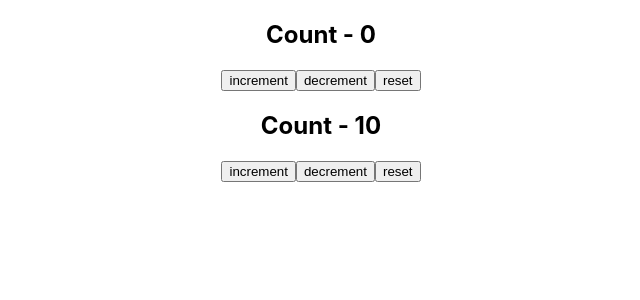
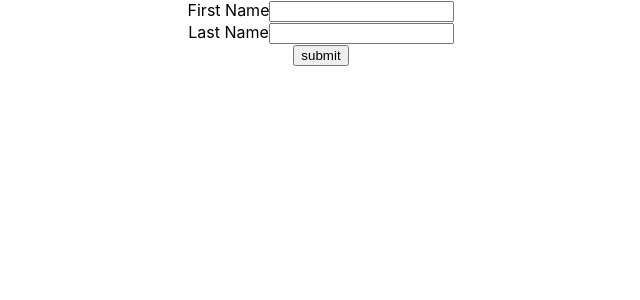
Before and after one commit to ReactJS-Avenger/try-react, a React (Create React App) app: page / in a window 1280 px wide. Shown: the top 300 px of the page, without its empty margins (319-959 px from the left). Built offline with nearby package versions, Linux system fonts and the light colour scheme.

Commit message:
useInput - customHooks

```diff
--- a/src/App.js
+++ b/src/App.js
@@ -27,6 +27,7 @@
 import DocTitleTwo from './components/CustomHookExample/DocTitleTwo';
 import CounterHookOne from './components/CustomHookExample/CounterHookOne';
 import CounterHookTwo from './components/CustomHookExample/CounterHookTwo';
+import UseForm from './components/CustomHookExample/UserForm';
 
 export const userContext = React.createContext();
 export const channelContext = React.createContext();
@@ -62,8 +63,9 @@
       {/* <HookTimer/> */}
       {/* <DocTitleOne/>
       <DocTitleTwo/> */}
-      <CounterHookOne/>
-      <CounterHookTwo/>
+      {/* <CounterHookOne/>
+      <CounterHookTwo/> */}
+      <UseForm/>
     </div>
   );
 }
--- /dev/null
+++ b/src/components/CustomHookExample/UserForm.js
@@ -0,0 +1,44 @@
+import React, { useState } from "react";
+import useInput from "../hooks/useInput";
+
+const UseForm = () => {
+    //const [firstName, setFirstName] = useState('');
+    //const [lastName, setLastName] = useState('');
+
+    const [firstName, resetFirstName, bindFirstName] = useInput('');
+    const [lastName, resetLastName, bindLastName] = useInput('')
+
+    const submitHandler = (e) => {
+        e.preventDefault();
+        alert(`${firstName} - ${lastName}`)
+        resetFirstName();
+        resetLastName();
+    }
+
+    return (
+        <div>
+            <form onSubmit={submitHandler}>
+                <div>
+                    <label>First Name</label>
+                    <input
+                        // value={firstName}
+                        // onChange={(e) => setFirstName(e.target.value)}
+                        {...bindFirstName}
+                        type='text' />
+                </div>
+                <div>
+                    <label>Last Name</label>
+                    <input
+                        // value={lastName}
+                        // onChange={(e => setLastName(e.target.value))}
+                        {...bindLastName}
+                        type='text' />
+                </div>
+                <button>submit</button>
+            </form>
+        </div>
+    )
+
+}
+
+export default UseForm;
--- /dev/null
+++ b/src/components/hooks/useInput.js
@@ -0,0 +1,17 @@
+import { useState } from "react";
+
+const useInput = (initialValue) => {
+    const [value, setValue] = useState(initialValue);
+    const reset = () => {
+        setValue(initialValue)
+    }
+    const bind = {
+        value,
+        onChange: e => {
+            setValue(e.target.value)
+        }
+    }
+
+    return [value, reset, bind]
+}
+export default useInput;
```
